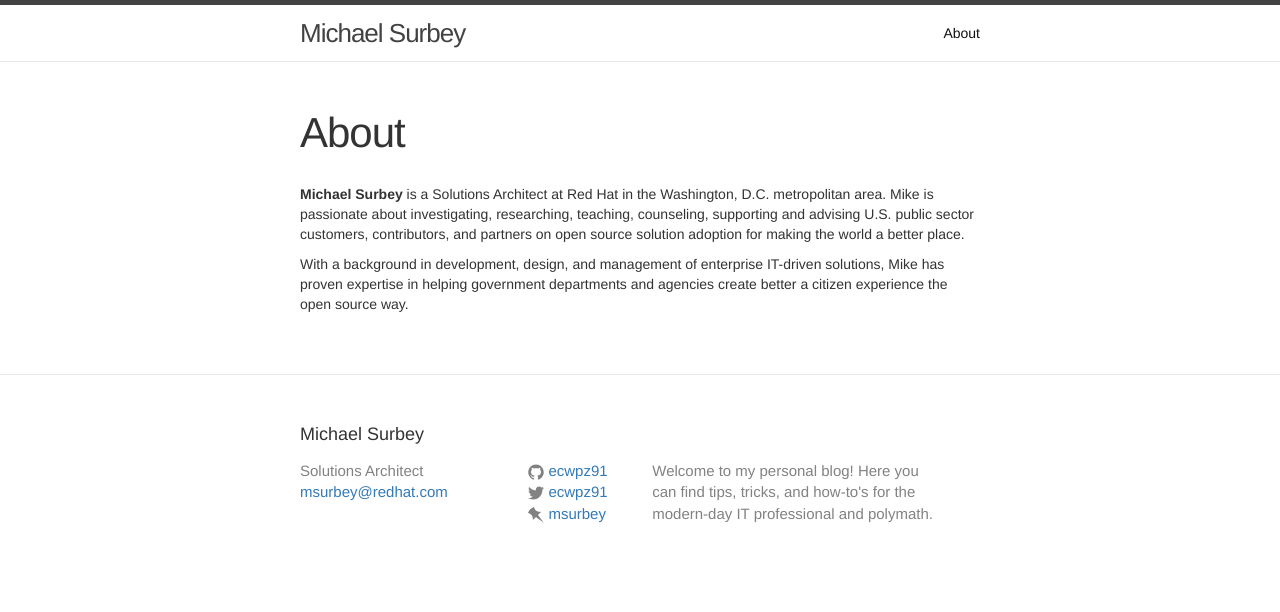
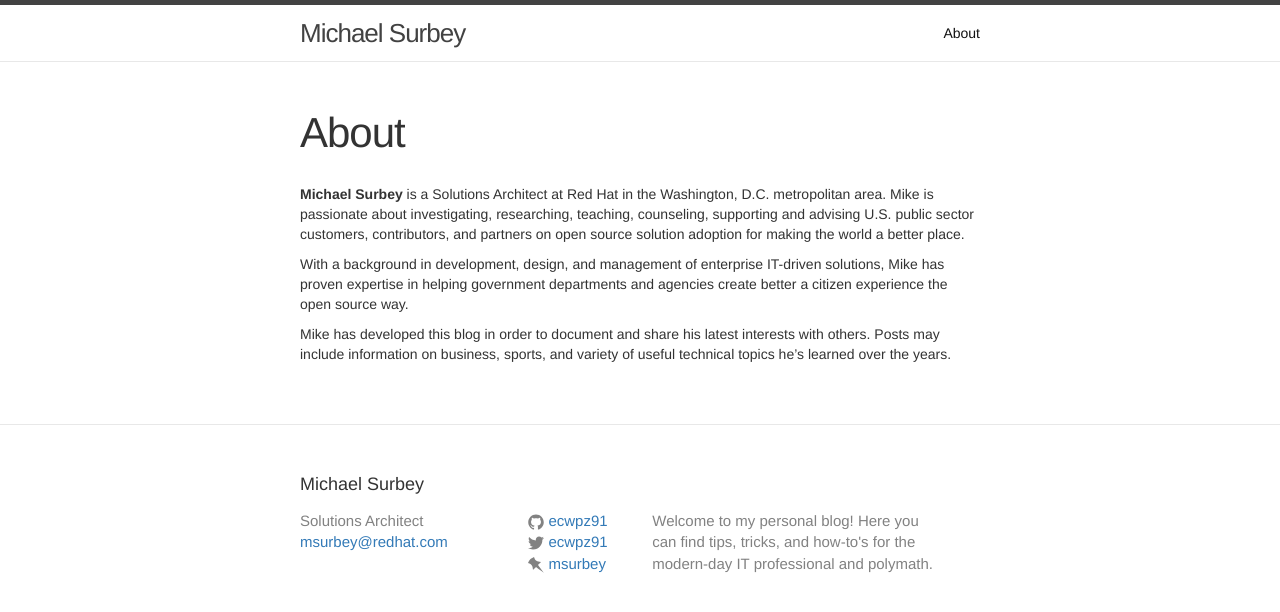
Before and after one commit to ecwpz91/ecwpz91.github.io, a Jekyll site: the page built from about.md, in a window 1280 px wide. Shown: the top 612 px of the page. Built offline with Jekyll 4.4.1, drawn with Linux system fonts in a browser that asks for light colours; nearby versions of some CDN libraries.

Commit message:
Updated about and added Gemfile.lock to ignore

```diff
--- a/about.md
+++ b/about.md
@@ -7,3 +7,5 @@ permalink: /about/
 **Michael Surbey** is a {{ site.vocation }} at Red Hat in the Washington, D.C. metropolitan area. Mike is passionate about investigating, researching, teaching, counseling, supporting and advising U.S. public sector customers, contributors, and partners on open source solution adoption for making the world a better place.
 
 With a background in development, design, and management of enterprise IT-driven solutions, Mike has proven expertise in helping government departments and agencies create better a citizen experience the open source way.
+
+Mike has developed this blog in order to document and share his latest interests with others. Posts may include information on business, sports, and variety of useful technical topics he's learned over the years.
```
Also changed, not shown: 1 other file.
